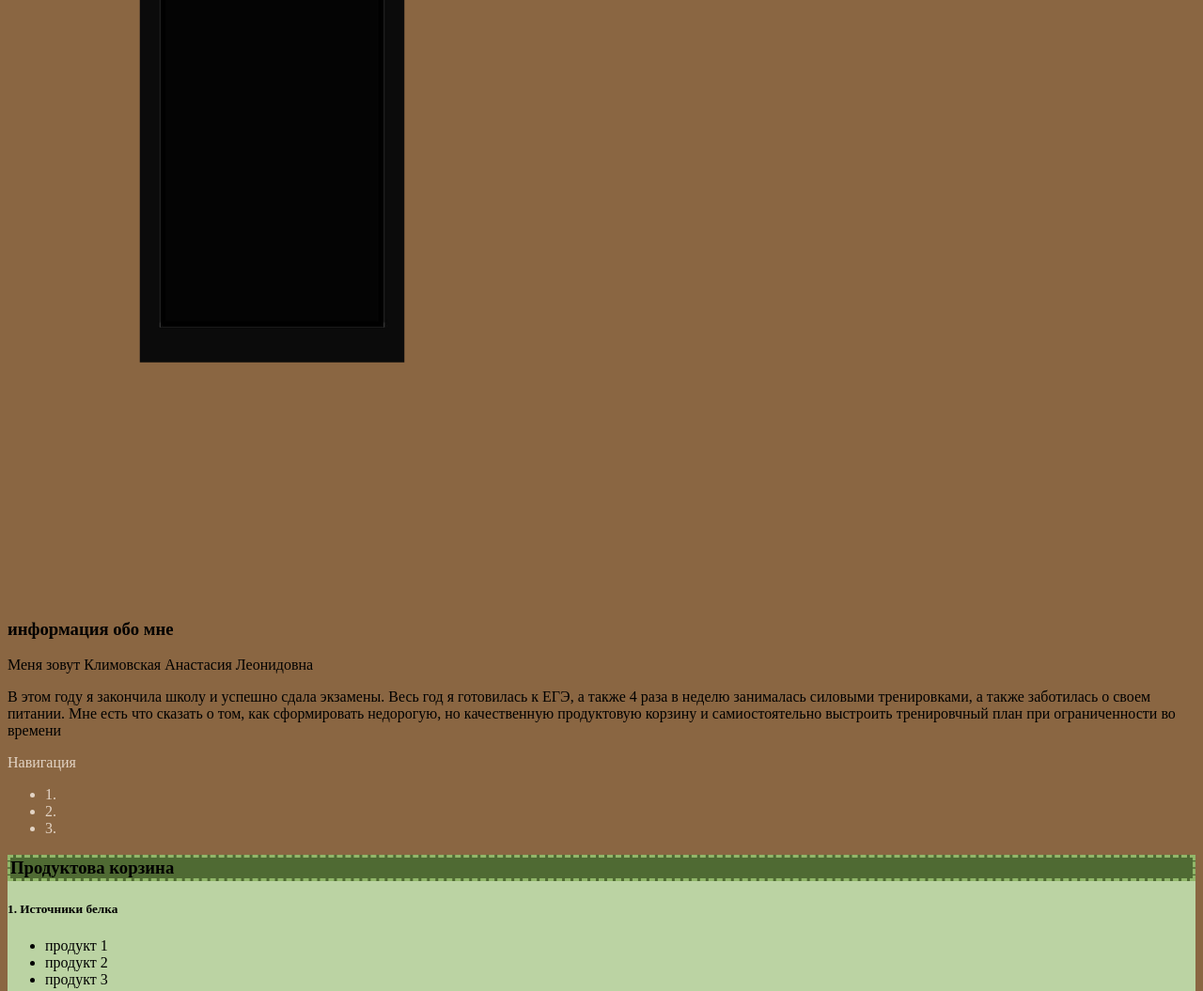
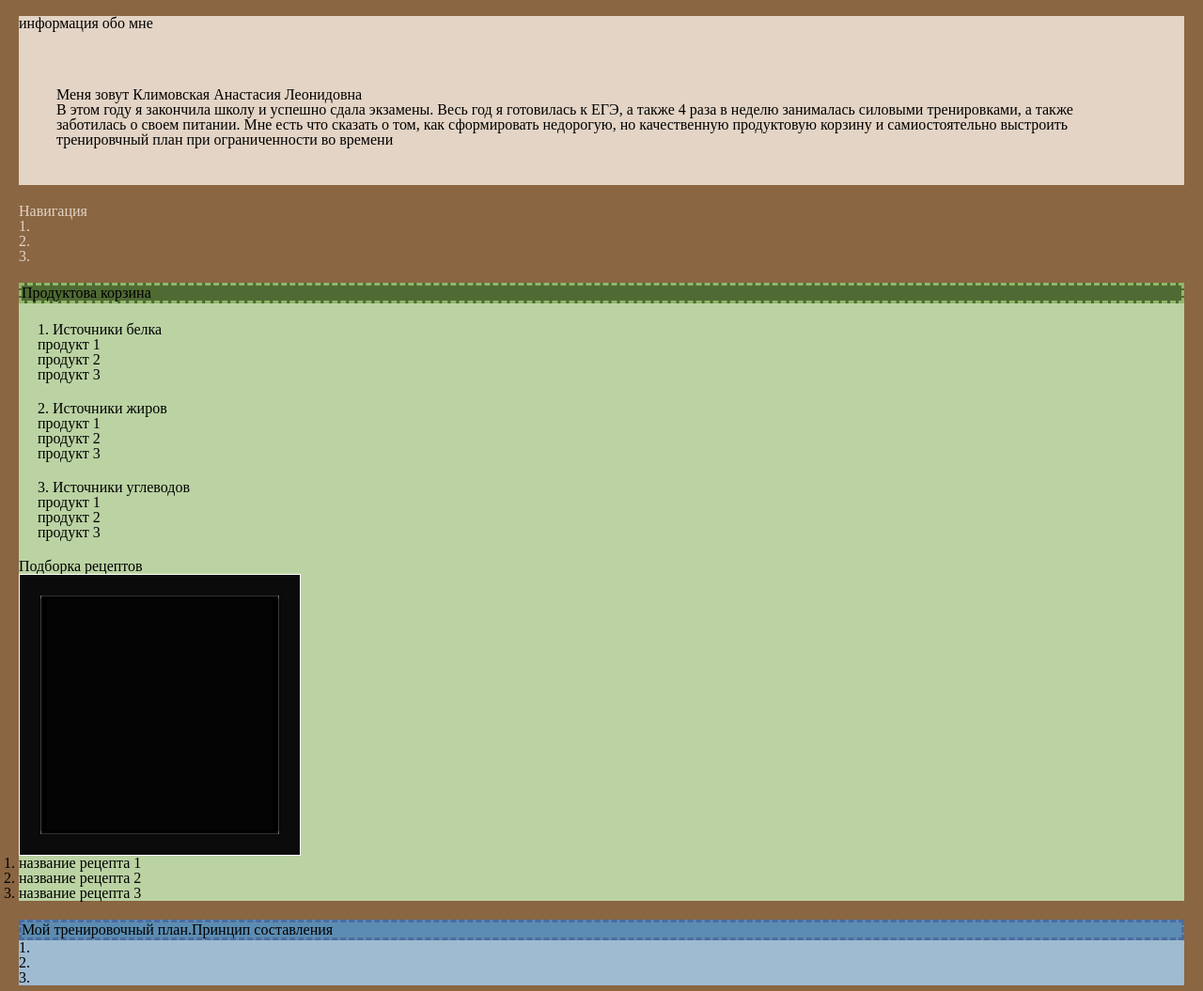
Before and after one commit to Nast-cmd/web-summer, a plain HTML site: page index.html in a window 1280 px wide. Shown: the part 477-1532 px from the top of the page at 94% size. Drawn offline with Linux system fonts and the light colour scheme.

Commit message:
padding+margin

```diff
--- a/index.html
+++ b/index.html
@@ -4,6 +4,7 @@
         <meta charset="UTF-8" />
         <meta name="viewport" content="width=device-width, initial-scale=1.0" />
         <title>Document</title>
+        <link rel="stylesheet" href="./reset (1) (1).css">
         <link rel="stylesheet" href="./style.css" />
     </head>
     <body>
@@ -11,23 +12,25 @@
             <!--header -->
             <div class="topic">
                 <!-- тема -->
-        как заботиться о своем организме при условии маленького количества
-        свободного времени ?
+                как заботиться о своем организме при условии маленького
+                количества свободного времени ?
                 <h1 id="topic">здоровое питание и тренировки</h1>
                 <div>
                     <img src="./images/images.jpg" class="icon" alt="" />
                 </div>
             </div>
+            <div  class="aboutme">
                 <h3>информация обо мне</h3>
+        <div class="aboutmeinfo">
                 <p>Меня зовут Климовская Анастасия Леонидовна</p>
-      <p>
-        В этом году я закончила школу и успешно сдала экзамены. Весь год я
-        готовилась к ЕГЭ, а также 4 раза в неделю занималась силовыми
-        тренировками, а также заботилась о своем питании. Мне есть что сказать о
-        том, как сформировать недорогую, но качественную продуктовую корзину и
-        самиостоятельно выстроить тренировчный план при ограниченности во
-        времени
-      </p>
+                В этом году я закончила школу и успешно сдала экзамены. Весь год
+                я готовилась к ЕГЭ, а также 4 раза в неделю занималась силовыми
+                тренировками, а также заботилась о своем питании. Мне есть что
+                сказать о том, как сформировать недорогую, но качественную
+                продуктовую корзину и самиостоятельно выстроить тренировчный
+                план при ограниченности во времени
+        </div>
+        </div>
 
             <nav class="navigation">
                 Навигация
@@ -42,29 +45,35 @@
             <!-- main -->
             <div class="food">
                 <h3 id="products">Продуктова корзина</h3>
+            <div class="proteins">
                     <h5>1. Источники белка</h5>
                 <ul>
                     <li>продукт 1</li>
                     <li>продукт 2</li>
                     <li>продукт 3</li>
                 </ul>
+            </div>
+            <div class="fats">
                 <h5>2. Источники жиров</h5>
                 <ul>
                     <li>продукт 1</li>
                     <li>продукт 2</li>
                     <li>продукт 3</li>
                 </ul>
+            </div>
+            <div class="carbs">
             <h5>3. Источники углеводов</h5>
                 <ul>
                     <li>продукт 1</li>
                     <li>продукт 2</li>
                     <li>продукт 3</li>
                 </ul>
-        <div>
+            </div>
+                <div class="recipes">
                     <h3>Подборка рецептов</h3>
-          <img src="./images/images.jpg" class="recipe" alt="" />
+                    <img src="./images/images.jpg" class="icon2" alt="" />
                     <ol>
-            <li>название рецепта 1</li>
+                        <li>название рецепта 1 </li>
                         <li>название рецепта 2</li>
                         <li>название рецепта 3</li>
                     </ol>
--- /dev/null
+++ b/reset (1) (1).css
@@ -0,0 +1,18 @@
+*{padding: 0;margin: 0;border: 0;}
+*,*:before,*:after{-moz-box-sizing: border-box;-webkit-box-sizing: border-box;box-sizing: border-box;}
+:focus,:active{outline: none;}
+a:focus,a:active{outline: none;}
+nav,footer,header,aside{display: block;}
+html,body{
+  height:100%;width:100%;
+  font-size:100%;line-height:1;-ms-text-size-adjust:100%;-moz-text-size-adjust:100%;-webkit-text-size-adjust:100%;}
+input,button,textarea{font-family:inherit;}
+input::-ms-clear{display: none;}
+button{cursor: pointer;}
+button::-moz-focus-inner{padding:0;border:0;}
+a,a:visited{text-decoration: none;}
+a:hover{text-decoration: none;}
+ul li{list-style: none;}
+img{vertical-align: top;}
+h1,h2,h3,h4,h5,h6{font-size:inherit;font-weight: inherit;}
+a{color:inherit;}
--- a/style.css
+++ b/style.css
@@ -7,12 +7,15 @@
 #topic {
     color:#e3d4c5;
     border: 3px #453321 dashed;
+    margin: 60px;
+    padding: 0px 500px;
 }
 body {
     background-color:#8a6642
 }
 .food {
     background-color: #bbd3a3;
+    margin: 20px;;
 }
 #products {
     background-color: #4f6a33;
@@ -21,28 +24,51 @@ body {
 #gym {
     background-color: #5c8cb1;
     border: 3px dashed #4d6ba1
+
 }
 
 .navigation {
 color: #e3d4c5;
+margin: 20px;
 }
 .gym {
     background-color: #9fbbd1;
+    margin: 20px;
 }
 #lifehacks {
     background-color:#a85750;
-    border: 3px dashed #bd7b75
+    border: 3px dashed #bd7b75;
+    padding: 0px 500px
 }
 .lifehacks {
-    background-color: #c38680
+    background-color: #c38680;
+    margin: 20px;
+    padding: 40px;
 }
 .icon {
-    scale: 0.5;
+width: 300px; height: 300px; border: 1px solid white;   ;
 }
 a {
     text-decoration: none;
     color: black;
 }
-.recipe {
+.icon2 {
     width: 300px; height: 300px; border: 1px solid white;
 }
+.aboutme {
+margin: 20px;
+background-color: #e3d4c5;
+}
+.aboutmeinfo {
+margin: 20px;
+padding: 40px 20px;
+}
+.proteins {
+margin: 20px;
+}
+.carbs {
+margin: 20px;
+}
+.fats {
+margin: 20px;
+}
```
Lines whose indentation alone changed are shown as unchanged.
